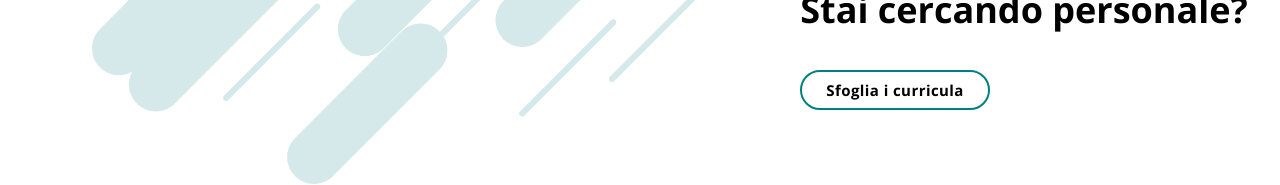
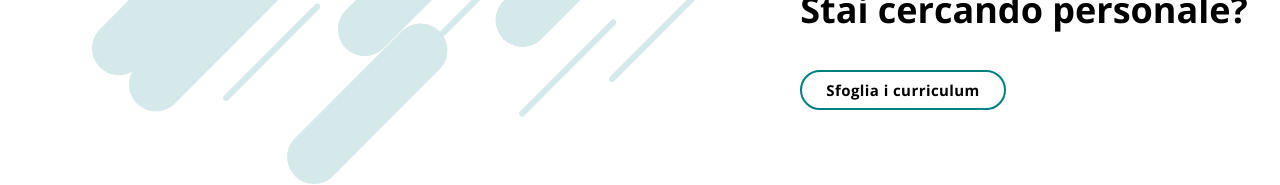
Before and after one commit to GeoAlva/webdesign6, a React (Create React App) app: page / in a window 1280 px wide. Shown: the part 533-718 px from the top of the page. Built offline with nearby package versions, Linux system fonts and the light colour scheme.

Commit message:
redirect->search

```diff
--- a/src/pages/home/home.js
+++ b/src/pages/home/home.js
@@ -87,7 +87,7 @@ export default function Home() {
                                 <br /><br /><br /><br /><br /><br />
                                 <h3>Stai cercando personale?</h3>
                                 <Button variant="outlined"
-                                    href="https://airtable.com/shrGSUzMP6qQlRZfL"
+                                    href="/search"
                                     sx={{
                                         px: 3,
                                         fontWeight: 'bold',
@@ -103,7 +103,7 @@ export default function Home() {
                                             border: "2px solid #008080",
                                         },
                                     }}
-                                >Sfoglia i curricula</Button>
+                                >Sfoglia i curriculum</Button>
                             </div>
                         </div >
                     </div>
```
